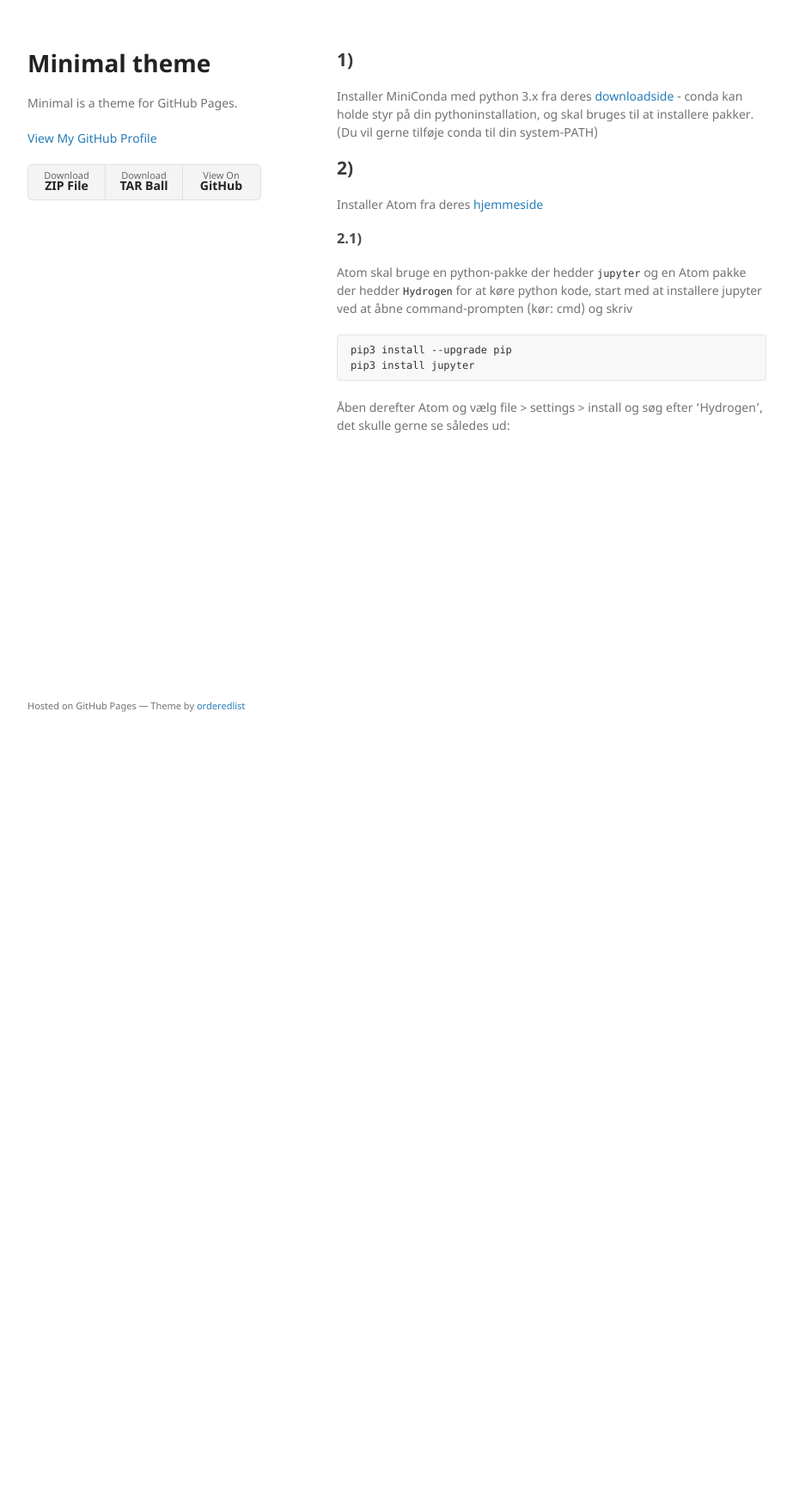
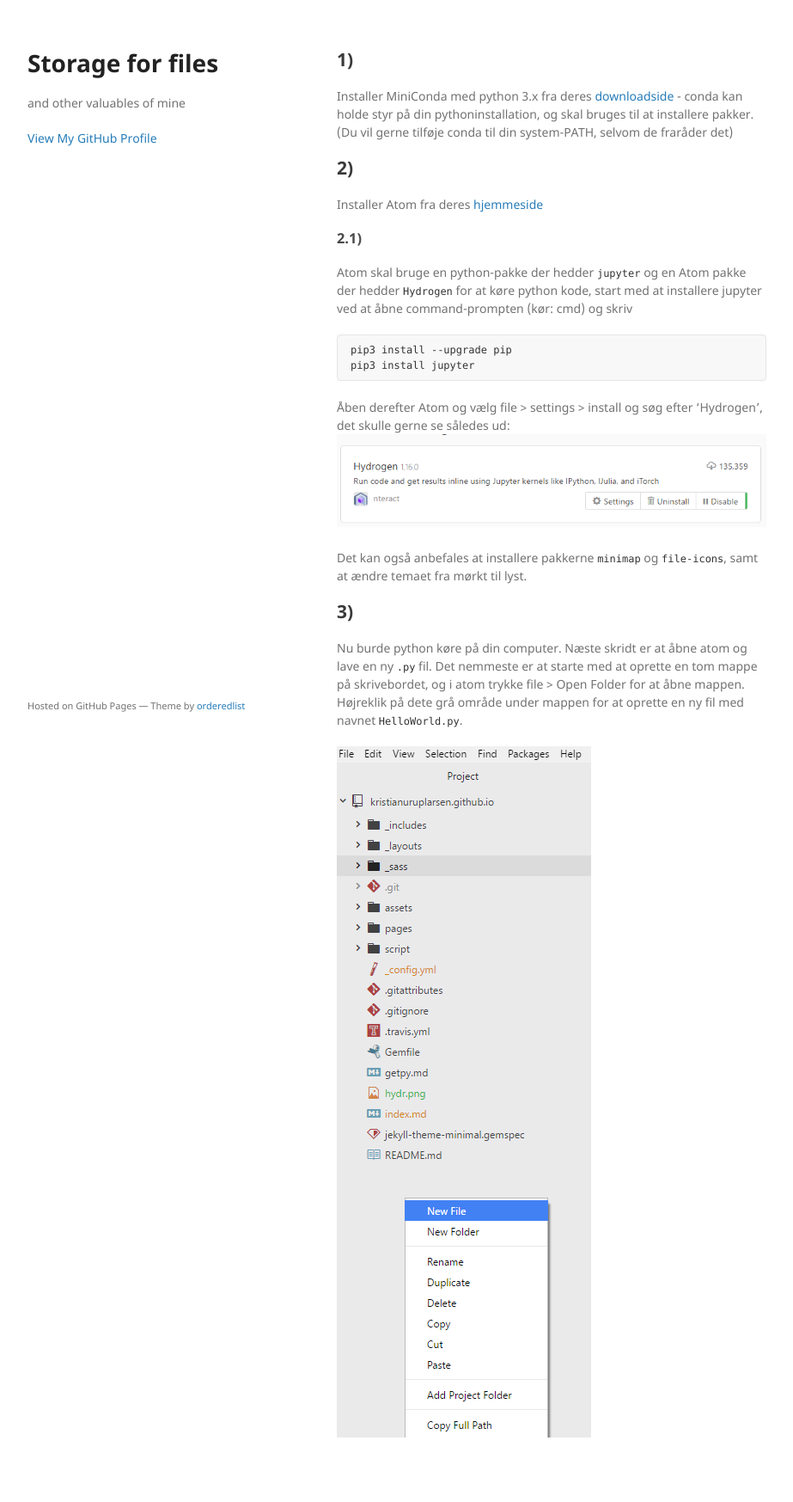
Before and after one commit to kristianolesenlarsen/kristianolesenlarsen.github.io, a Jekyll site: the page built from getpy.md, in a window 1280 px wide. Shown: the whole page at 86% size, without its empty margins (178-1101 px from the left). Built offline with Jekyll 4.4.1, drawn with Linux system fonts in a browser that asks for light colours; before the commit the page ends 900 px from its top, so only the background shows below that.

Commit message:
getpy guide

````diff
--- a/_config.yml
+++ b/_config.yml
@@ -1,5 +1,5 @@
-title: Minimal theme
-description: Minimal is a theme for GitHub Pages.
-show_downloads: true
+title: Storage for files
+description: and other valuables of mine
+show_downloads: false
 google_analytics:
 theme:
--- a/getpy.md
+++ b/getpy.md
@@ -5,7 +5,7 @@ layout: default
 ---
 
 ## 1)
-Installer MiniConda med python 3.x fra deres [downloadside](https://conda.io/miniconda.html) - conda kan holde styr på din pythoninstallation, og skal bruges til at installere pakker. (Du vil gerne tilføje conda til din system-PATH)
+Installer MiniConda med python 3.x fra deres [downloadside](https://conda.io/miniconda.html) - conda kan holde styr på din pythoninstallation, og skal bruges til at installere pakker. (Du vil gerne tilføje conda til din system-PATH, selvom de fraråder det)
 
 ## 2)
 Installer Atom fra deres [hjemmeside](http://atom.io/)
@@ -19,5 +19,12 @@ pip3 install jupyter
 ```
 
 Åben derefter Atom og vælg file > settings > install og søg efter 'Hydrogen', det skulle gerne se således ud:
+![](hydr.png)
 
-![](hydr.png)
+Det kan også anbefales at installere pakkerne `minimap` og `file-icons`, samt at ændre temaet fra mørkt til lyst.
+
+
+## 3)
+Nu burde python køre på din computer. Næste skridt er at åbne atom og lave en ny `.py` fil. Det nemmeste er at starte med at oprette en tom mappe på skrivebordet, og i atom trykke file > Open Folder for at åbne mappen. Højreklik på dete grå område under mappen for at oprette en ny fil med navnet `HelloWorld.py`.
+
+![](newfile.png)
````
Also changed, not shown: index.md (+1 -119 lines), hydr.png (added), newfile.png (added).
